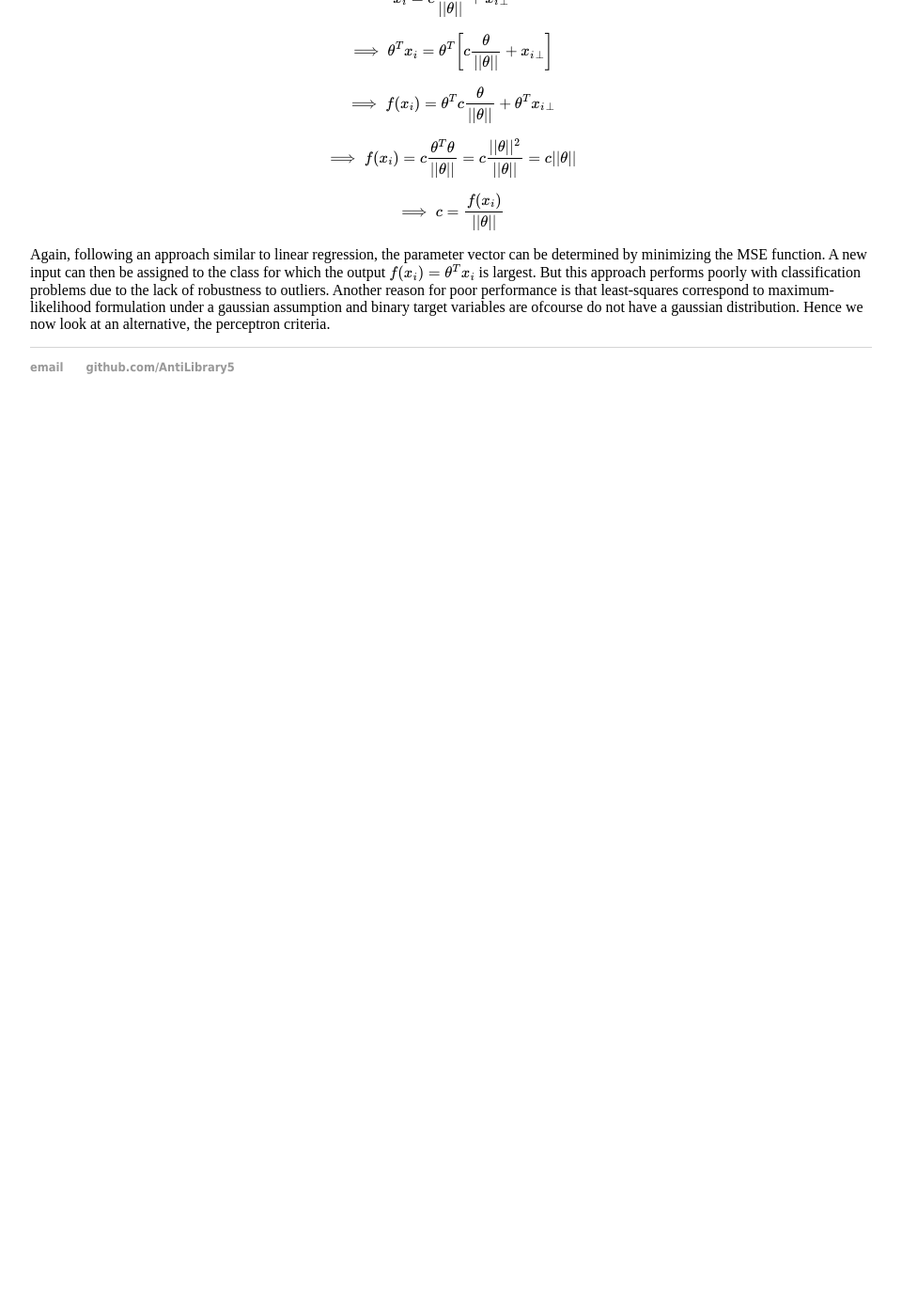
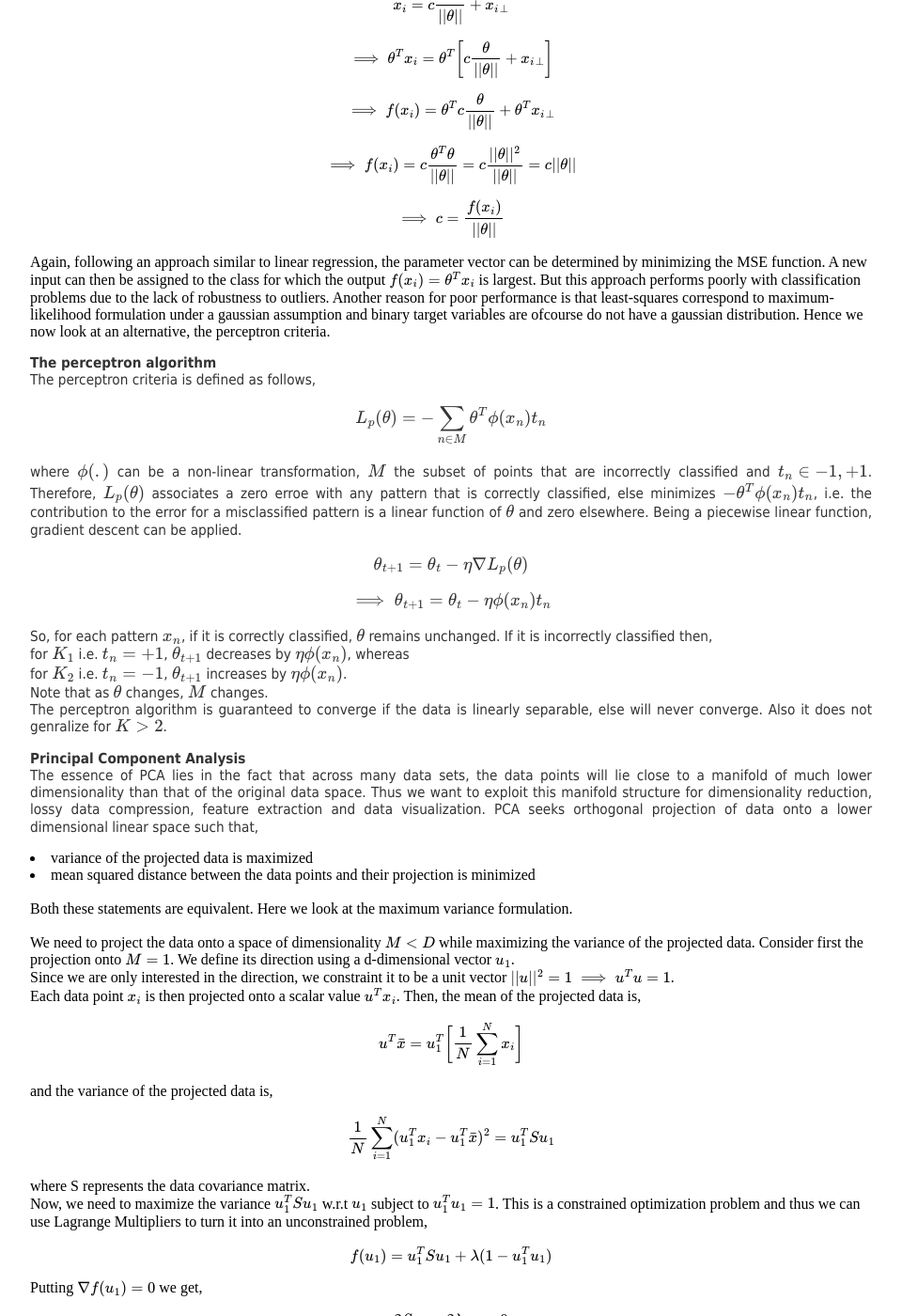
Before and after one commit to AntiLibrary5/AntiLibrary5.github.io, a Jekyll site: the page built from notes/machine_learning.html, in a window 1280 px wide and 1400 px high, scrolled down 1716 px. Shown: the whole window at 94% size, without its empty margins (160-1120 px from the left). Built offline with Jekyll 4.4.1, drawn with Linux system fonts in a browser that asks for light colours; nearby versions of some CDN libraries; before the commit the page ends 2174 px from its top, so only the background shows below that; some of the changed text lies outside the part shown.

Commit message:
Update machine_learning.html

```diff
--- a/notes/machine_learning.html
+++ b/notes/machine_learning.html
@@ -70,3 +70,46 @@ Therefore, the parameter vector \(\theta^T\) must be orthogonal to every data ve
 \[\implies c = \frac{f(x_i)}{||\theta||} \]
 Again, following an approach similar to linear regression, the parameter vector can be determined by minimizing the MSE function. A new input can then be assigned to the class for which the output \(f(x_i)=\theta^T x_i \) is largest. But this approach performs poorly with classification problems due to the lack of robustness to outliers. Another reason for poor performance is that least-squares correspond to maximum-likelihood formulation under a gaussian assumption and binary target variables are ofcourse do not have a gaussian distribution. Hence we now look at an alternative, the perceptron criteria.
 </p>
+
+
+<p align="justify">
+<b>The perceptron algorithm</b>
+<br>
+The perceptron criteria is defined as follows,
+\[L_p(\theta) = -\sum_{n \in M} \theta^T \phi(x_n) t_n\]
+where \(\phi(.)\) can be a non-linear transformation, \(M\) the subset of points that are incorrectly classified and \(t_n \in {-1, +1} \). Therefore, \(L_p(\theta)\) associates a zero erroe with any pattern that is correctly classified, else minimizes \(-\theta^T \phi(x_n) t_n\), i.e. the contribution to the error for a misclassified pattern is a linear function of \(\theta\) and zero elsewhere. Being a piecewise linear function, gradient descent can be applied.
+\[\theta_{t+1} = \theta_{t} - \eta \nabla L_p(\theta) \]
+\[\implies \theta_{t+1} = \theta_{t} - \eta \phi(x_n) t_n \]
+So, for each pattern \(x_n\), if it is correctly classified, \(\theta\) remains unchanged. If it is incorrectly classified then,
+<br>for \(K_1\) i.e. \(t_n = +1\), \(\theta_{t+1}\) decreases by \(\eta \phi(x_n)\), whereas
+<br>for \(K_2\) i.e. \(t_n = -1\), \(\theta_{t+1}\) increases by \(\eta \phi(x_n)\).
+<br>Note that as \(\theta\) changes, \(M\) changes.
+<br>The perceptron algorithm is guaranteed to converge if the data is linearly separable, else will never converge. Also it does not genralize for \(K > 2\).
+</p>
+
+<p align="justify">
+<b>Principal Component Analysis</b>
+<br>
+The essence of PCA lies in the fact that across many data sets, the data points will lie close to a manifold of much lower dimensionality than that of the original data space. Thus we want to exploit this manifold structure for dimensionality reduction, lossy data compression, feature extraction and data visualization. PCA seeks orthogonal projection of data onto a lower dimensional linear space such that,
+<li> variance of the projected data is maximized
+<li> mean squared distance between the data points and their projection is minimized
+<br><br>Both these statements are equivalent. Here we look at the maximum variance formulation.
+<br><br>We need to project the data onto a space of dimensionality \(M < D\) while maximizing the variance of the projected data. Consider first the projection onto \(M=1\). We define its direction using a d-dimensional vector \(u_1\).
+<br>Since we are only interested in the direction, we constraint it to be a unit vector \(||u||^2 = 1 \implies u^T u = 1\).
+<br>Each data point \(x_i\) is then projected onto a scalar value \(u^T x_i\). Then, the mean of the projected data is,
+\[u^T \bar{x} = u_1^T \bigg[ \frac{1}{N} \sum_{i=1}^N x_i \bigg] \]
+and the variance of the projected data is,
+\[\frac{1}{N} \sum_{i=1}^N (u_1^T x_i - u_1^T \bar{x})^2 = u_1^T S u_1 \]
+where S represents the data covariance matrix.
+<br>Now, we need to maximize the variance \(u_1^T S u_1 \) w.r.t \(u_1\) subject to \(u_1^T u_1 = 1\). This is a constrained optimization problem and thus we can use Lagrange Multipliers to turn it into an unconstrained problem,
+\[f(u_1) = u_1^T S u_1 + \lambda (1 - u_1^T u_1) \]
+Putting \(\nabla f(u_1) = 0\) we get,
+\[2 S u_1 - 2 \lambda u_1 = 0\]
+\[\implies S u_1 = \lambda u_1\]
+This means that \(u_1\), the projection direction must be an eigenvector of the data co-variance matrix \(S\) with eigenvalues \(\lambda\).
+\[\implies u_1^T S u_1 = u_1^T \lambda u_1 = \lambda u_1^T u_1 = \lambda\]
+Hencem the variance of the projected data will be maximum in the direction of eigenvector of \(S\) with the largest eigenvalue. This would be the first principle component.
+<br>In the general case of M-dimensional projection, the optimal linear projection for which the variance of the projected data is maximized will be the \(M\) eigenvectors \(u_1, u_2, ..., u_M\) of the data co-variance matrix \(S\) corresponding to \(M\) largest eigenvalues.
+<br><br>When we project the data onto the principle compnenents which are orthogonal, the resulting representation has a diagonal co-variance matrix which implies that the individual features are now uncorelated. Thus we kind of disentangle the unknown factors of variation in the underlying data. This disentangling takes place by finding a rotation of the input space that aligns the principal axes of variance with the basis of the new representation.
+<br><br>This uncorelation of data gives nice numerical properties since features with strong co-relation makes the data co-variance matrix \(X^T X\) (ssuming zero mean) to be ill-conditioned (large eigenvalues in some directions, very small in other).
+</p>
```
